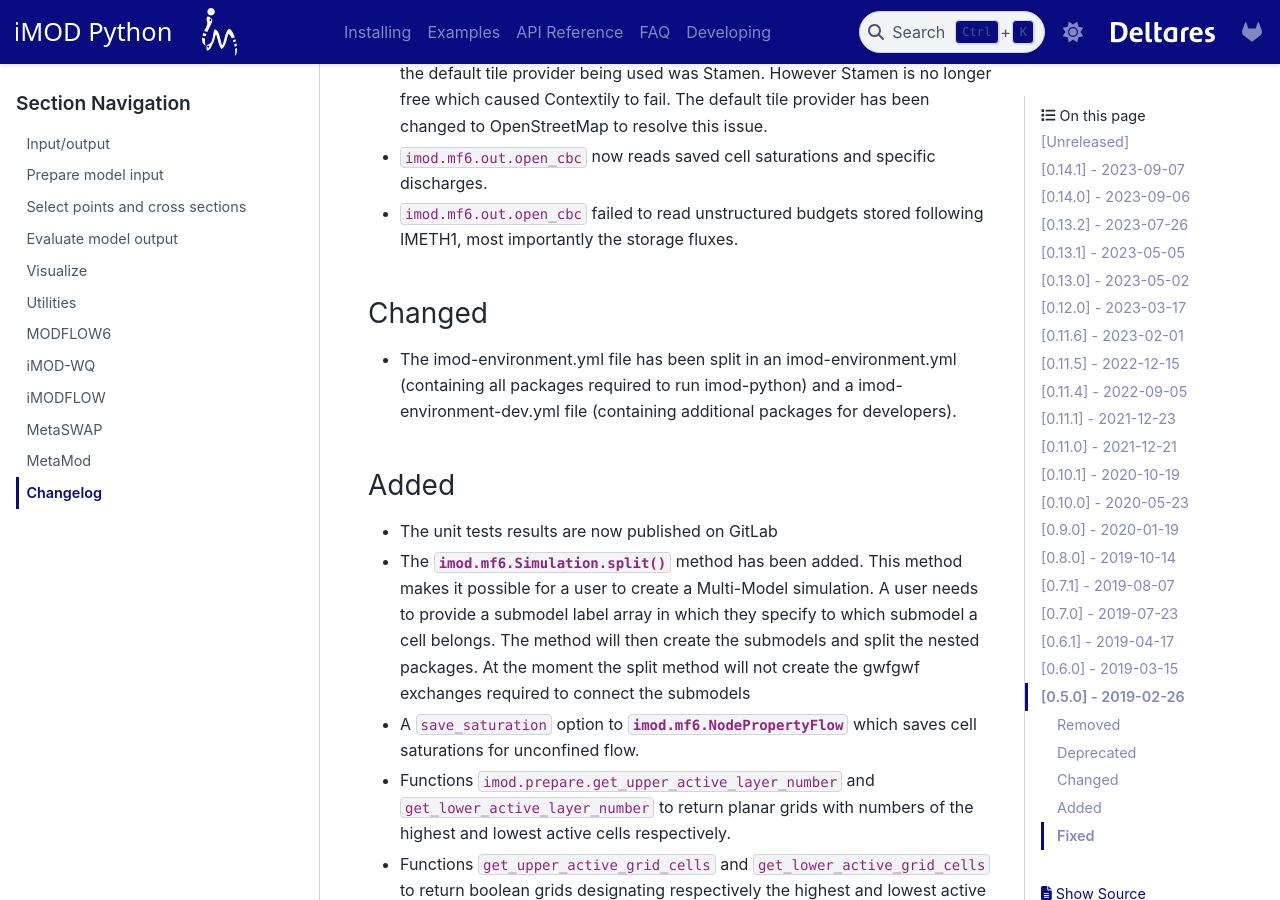
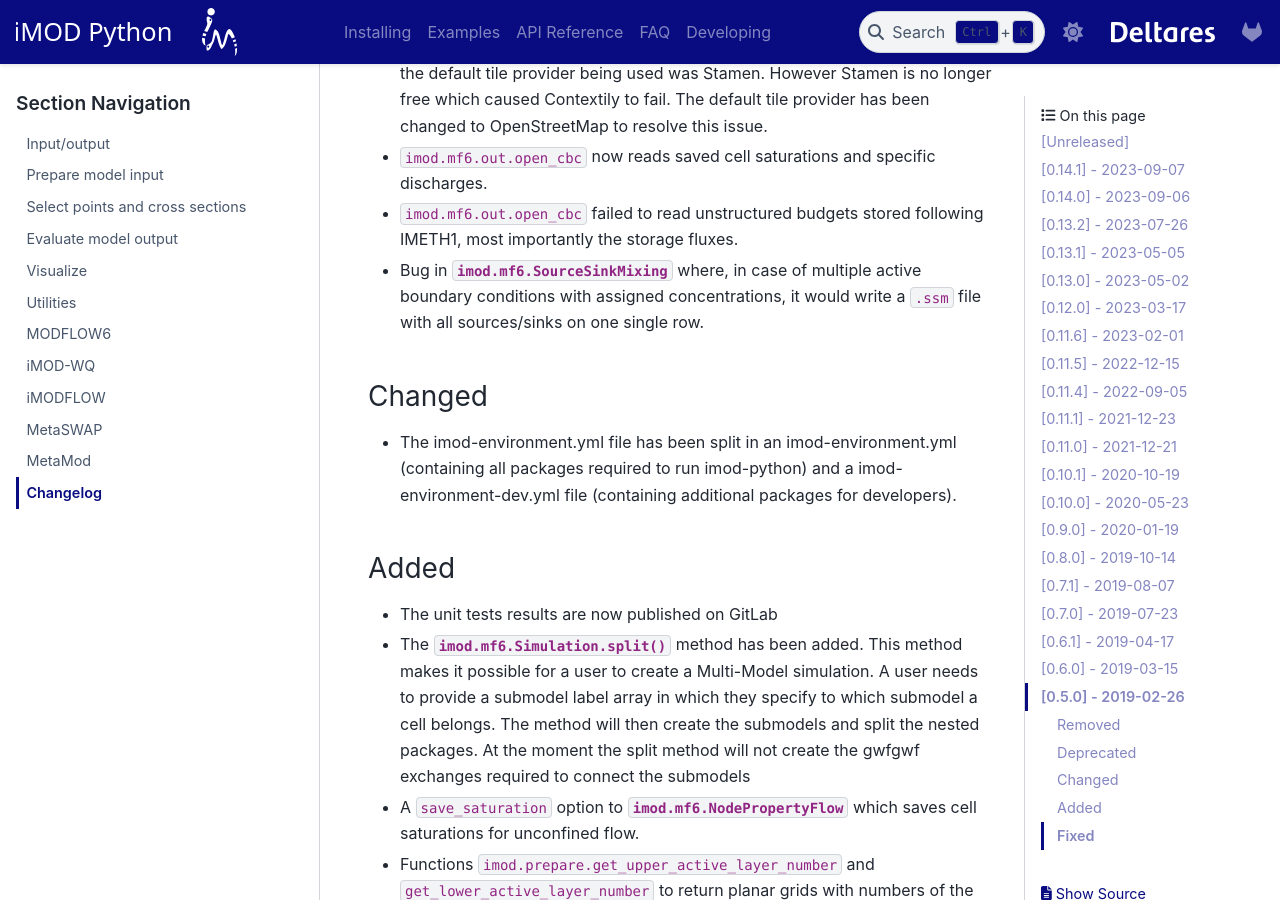
Before and after one commit to Deltares/imod-python, a Sphinx documentation site: the page built from docs/api/changelog.rst, in a window 1280 px wide and 900 px high, scrolled down 504 px. Built offline with Sphinx 7.4.7 and the PyData theme 0.15.4, drawn with Linux system fonts in a browser that asks for light colours; pages that are not in the unit, such as notebooks, are missing from menus; cross-references to code outside the pages are shown as plain code; some of the changed text lies outside the part shown.

Commit message:
Move changelog update to right section

```diff
--- a/docs/api/changelog.rst
+++ b/docs/api/changelog.rst
@@ -21,6 +21,9 @@ Fixed
 - :function:`imod.mf6.out.open_cbc` now reads saved cell saturations and specific discharges.
 - :function:`imod.mf6.out.open_cbc` failed to read unstructured budgets stored
   following IMETH1, most importantly the storage fluxes.
+- Bug in :class:`imod.mf6.SourceSinkMixing` where, in case of multiple active
+  boundary conditions with assigned concentrations, it would write a ``.ssm``
+  file with all sources/sinks on one single row.
 
 Changed
 ~~~~~~~
```
Also changed, not shown: other parts of docs/api/changelog.rst (+0 -3 lines).
